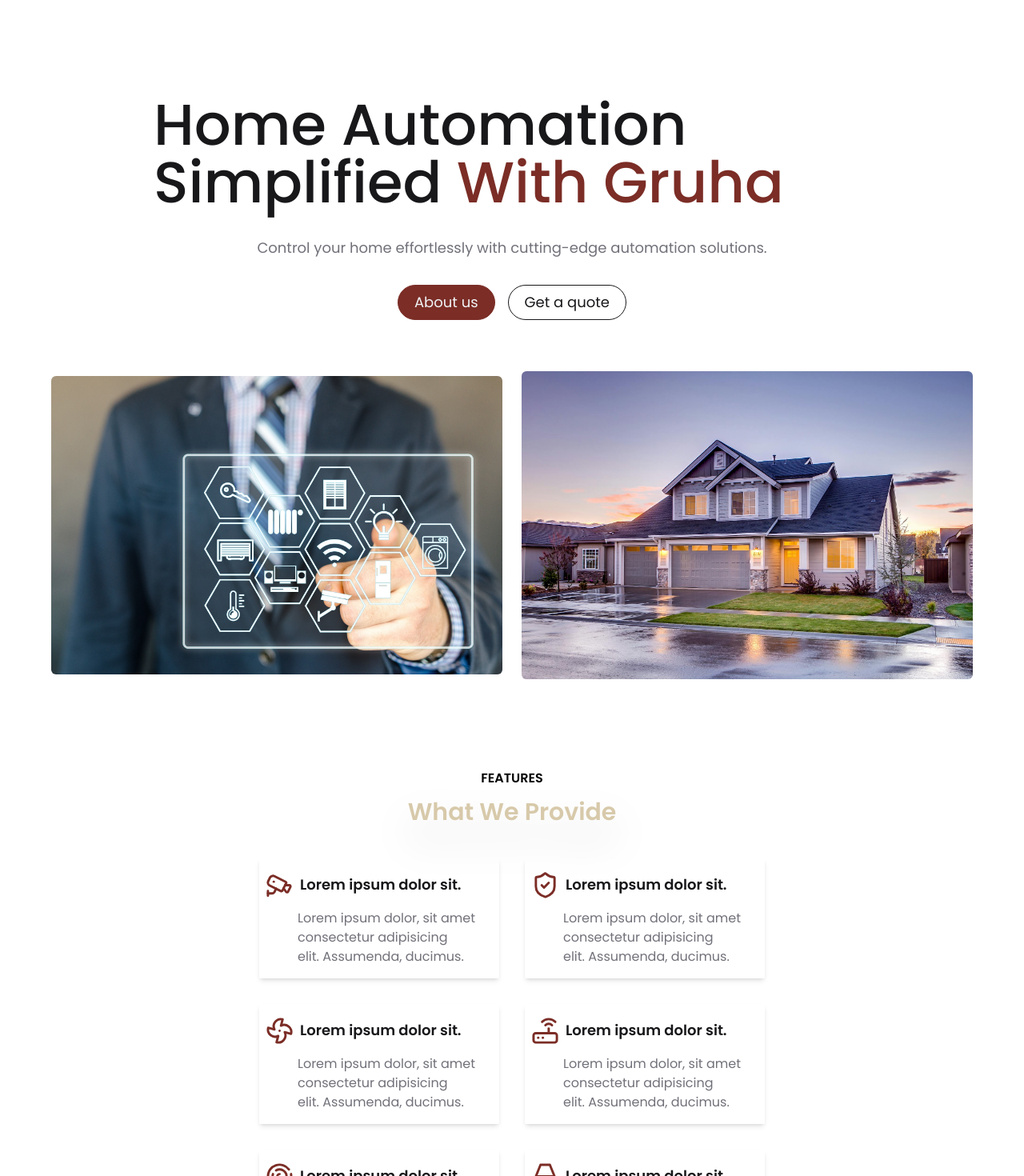
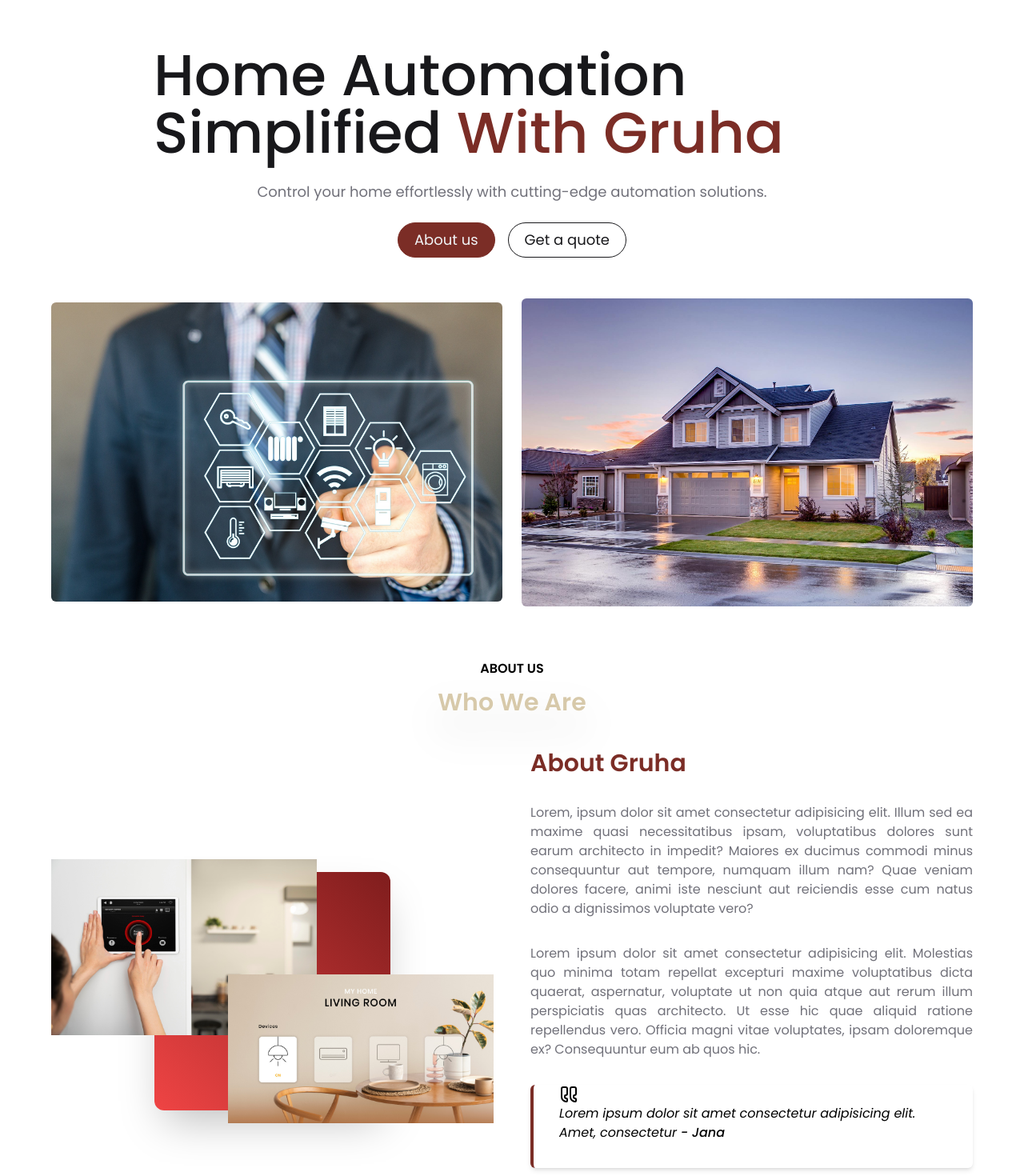
Before and after one commit to panindrakumar84/gruha-landing-page, a React (Vite) app: page / in a window 1280 px wide. Shown: the part 60-1530 px from the top of the page at 80% size. Built offline with nearby package versions, Linux system fonts and the light colour scheme.

Commit message:
about section first commit

```diff
--- a/src/App.jsx
+++ b/src/App.jsx
@@ -6,33 +6,42 @@
 import Testimonials from './sections/Testimonials'
 import FeatureCard from './components/FeatureCard'
 import Feature from './sections/Feature'
+import AboutUs from './sections/AboutUs'
 
 const App = () => {
   return (
     <main className='relative font-poppins max-container  '>
-      <Navbar/>
+      <Navbar />
 
-      <section className='padding-b padding-x overflow-hidden '>
-        <Hero/>
+      <section className=' padding-x overflow-hidden '>
+        <Hero />
+      </section >
+
+      <section
+      id='about-us'
+      className='padding-x padding-b scroll-mt-32'>
+        <Title subTitle="About us" title="Who We Are" />
+        <AboutUs/>
+
       </section>
 
       <section id="features" className='padding-b md:padding-x scroll-mt-32 '>
-        <Title  subTitle="Features" title="What We Provide" />
-        <Feature/>
+        <Title subTitle="Features" title="What We Provide" />
+        <Feature />
       </section>
 
       <section
-      id='testimonials'
-      className='overflow-hidden padding-b '>
+        id='testimonials'
+        className='overflow-hidden padding-b '>
         <Title subTitle="Testimonials" title="What Our Clients Says" />
-        <Testimonials/>
+        <Testimonials />
       </section>
 
       <section
-      id="contact-us"
-      className="padding-b padding-x scroll-mt-32 ">
-        <Title subTitle="contact us" title="Get in Touch"/>
-        <ContactUs/>
+        id="contact-us"
+        className="padding-b padding-x scroll-mt-32 ">
+        <Title subTitle="contact us" title="Get in Touch" />
+        <ContactUs />
       </section>
 
 
--- a/src/components/Navbar.jsx
+++ b/src/components/Navbar.jsx
@@ -8,9 +8,9 @@
     setMobileMenuOpen(!mobileMenuOpen);
   }
   return (
-    <header className="padding-x py-3  z-10 w-full sticky top-0 backdrop-blur-lg ">
+    <header className="padding-x py-3 w-full sticky top-0 backdrop-blur-lg z-30 ">
       <nav className="flex  items-center max-container justify-between  ">
-        <a href="/" className='text-falu-red font-semibold text-3xl'>Gruha</a>
+        <a href="/" className='text-falu-red font-semibold text-3xl '>Gruha</a>
 
         <ul className="flex-1 flex gap-6 xl:gap-12 justify-center  items-center max-lg:hidden">
           {navLinks.map((item) => (
@@ -27,16 +27,16 @@
         </div>
 
         <div className="lg:hidden flex items-center">
-          <button onClick={toggleNavbar}>
-            {mobileMenuOpen ? <X /> : <Menu />}
+          <button onClick={toggleNavbar} >
+            {mobileMenuOpen ? <X /> : <Menu  />}
           </button>
         </div>
 
         {mobileMenuOpen && (
-          <div className="fixed top-14 right-0 w-full p-6 flex flex-col justify-center items-center border-t-2 bg-flash-white lg:hidden">
-            <ul>
+          <div className="fixed top-14 right-0 w-full p-6 flex flex-col justify-center items-center border-t-2  bg-falu-red lg:hidden ">
+            <ul >
               {navLinks.map((item) => (
-                <li key={item.label} className='font-poppins leading-normal text-lg text-slate-900 py-2'> <a href={item.href}>{item.label}</a> </li>
+                <li key={item.label} className='font-poppins leading-normal text-lg text-flash-white  py-2 '> <a href={item.href}>{item.label}</a> </li>
               ))}
             </ul>
           </div>
--- /dev/null
+++ b/src/sections/AboutUs.jsx
@@ -0,0 +1,36 @@
+import React from 'react'
+import img1 from "../assets/img1.jpg"
+import img2 from "../assets/img2.jpg"
+import Button from '../components/Button'
+import { Quote } from 'lucide-react'
+const AboutUs = () => {
+  return (
+    <section className="flex flex-col lg:flex-row justify-between max-lg:gap-10">
+        <div className='relative w-full h-auto lg:w-[48%] grid grid-cols-3 grid-rows-3 self-center'>
+
+            <img src={img1}   alt="home automation" className='row-start-1 row-end-3 col-start-1 col-end-3 z-10 w-[90%] h-auto'  />
+
+            <div className='bg-gradient-to-tr from-red-500 to-red-900 rounded-xl row-start-1 col-start-2
+            row-end-4 col-end-4 w-[80%] h-[90%] place-self-center mr-[50%] shadow-2xl'></div>
+
+            <img src={img2} alt="home automation"
+            className='row-start-4 col-start-4 row-end-2  col-end-2 self-end justify-self-end w-[90%] h-auto z-20' />
+
+        </div>
+        <div className=' w-full lg:w-[48%]  flex flex-col items-start justify-center gap-8'>
+            <h3 className='text-falu-red text-3xl font-semibold '>About Gruha</h3>
+            <p className='text-paragraph text-justify'>Lorem, ipsum dolor sit amet consectetur adipisicing elit. Illum sed ea maxime quasi necessitatibus ipsam, voluptatibus dolores sunt earum architecto in impedit? Maiores ex ducimus commodi minus consequuntur aut tempore, numquam illum nam? Quae veniam dolores facere, animi iste nesciunt aut reiciendis esse cum natus odio a dignissimos voluptate vero?
+            </p>
+            <p  className='text-paragraph text-justify'>Lorem ipsum dolor sit amet consectetur adipisicing elit. Molestias quo minima totam repellat excepturi maxime voluptatibus dicta quaerat, aspernatur, voluptate ut non quia atque aut rerum illum perspiciatis quas architecto. Ut esse hic quae aliquid ratione repellendus vero. Officia magni vitae voluptates, ipsam doloremque ex? Consequuntur eum ab quos hic.</p>
+            <div className='w-full p-8 shadow-md rounded-md text-black border-l-4 border-falu-red italic relative '>
+                <Quote className='scale-x-[-1] -mt-8'/>
+                <p>Lorem ipsum dolor sit amet consectetur adipisicing elit. Amet, consectetur <span className=' font-medium'>- Jana</span></p>
+            </div>
+            <Button label="Know more" iconURL={true}/>
+        </div>
+    </section>
+  )
+
+}
+
+export default AboutUs
--- a/src/sections/Feature.jsx
+++ b/src/sections/Feature.jsx
@@ -5,8 +5,9 @@
 const Feature = () => {
   return (
     <section
+    id='features'
     className='flex justify-center'>
-    <div className='flex flex-wrap items-center lg:w-[80%]  justify-center gap-8'>
+    <div className='flex flex-wrap items-center xl:w-[80%]  justify-center gap-8'>
         {
             features.map((item,index)=>(
                 <FeatureCard key={index}
--- a/src/sections/Hero.jsx
+++ b/src/sections/Hero.jsx
@@ -5,9 +5,9 @@
 const Hero = () => {
     return (
         <section id='home'
-            className="  w-full flex flex-col justify-evenly items-start  min-h-screen max-container  ">
+            className="  w-full flex flex-col justify-evenly items-center  min-h-screen max-container  ">
 
-            <div className=" relative w-full flex flex-col  justify-center items-center font-poppins mt-28 mb-16 gap-8   ">
+            <div className=" relative w-full flex flex-col  justify-center items-center font-poppins  gap-6   ">
                 <h1 className=' text-6xl text-heading max-sm:text-4xl lg:text-7xl font-medium max-w-4xl'>
                     <span>Home Automation Simplified</span>
                     <span className='text-falu-red'> With Gruha</span>
```
Also changed, not shown: src/assets/img1.jpg (added), src/assets/img2.jpg (added).
